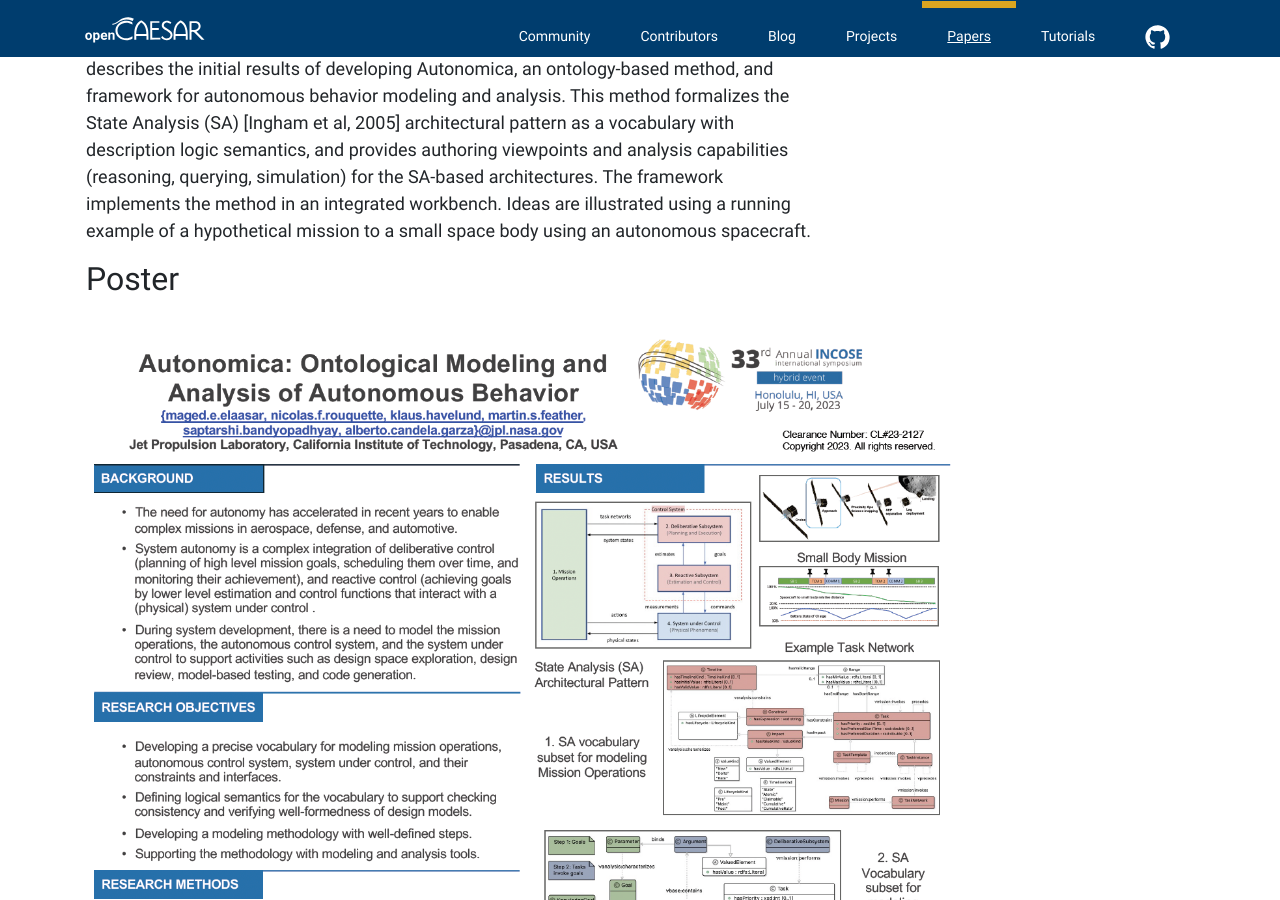
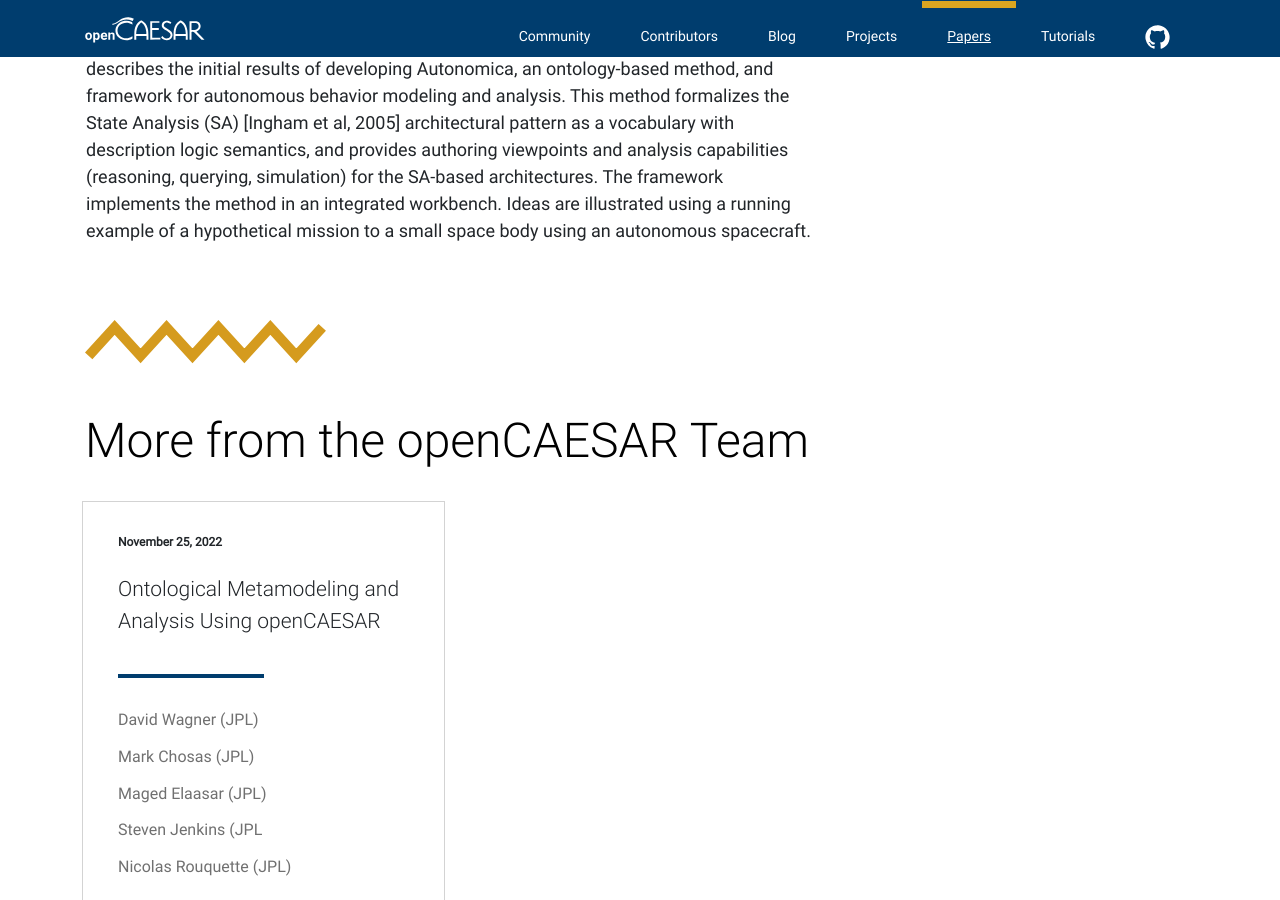
Before and after one commit to opencaesar/opencaesar.github.io, a Jekyll site: the page built from _papers/2023-07-20-Autonomica-Ontological-Modeling-and-Analysis-of-Autonomous-Behavior.md, in a window 1280 px wide and 900 px high, scrolled down 979 px. Built offline with Jekyll 4.4.1, drawn with Linux system fonts in a browser that asks for light colours; nearby versions of some CDN libraries.

Commit message:
remove poster

```diff
--- a/_papers/2023-07-20-Autonomica-Ontological-Modeling-and-Analysis-of-Autonomous-Behavior.md
+++ b/_papers/2023-07-20-Autonomica-Ontological-Modeling-and-Analysis-of-Autonomous-Behavior.md
@@ -13,7 +13,3 @@ image:
 
 ## Abstract
 Model-based system autonomy is a complex integration of planning of low-level command sequences from high-level goals, and execution of such command sequences to control a system. The need for autonomy has accelerated in recent years to meet the demand for more complex missions in domains like automotive, space, and defense. During system development, an understanding of the complex relationship between system autonomy and the physical environment (including hardware) is critical to support trade studies, developing concepts of operations, characterizing risk, and performing testing. This paper describes the initial results of developing Autonomica, an ontology-based method, and framework for autonomous behavior modeling and analysis. This method formalizes the State Analysis (SA) [Ingham et al, 2005] architectural pattern as a vocabulary with description logic semantics, and provides authoring viewpoints and analysis capabilities (reasoning, querying, simulation) for the SA-based architectures. The framework implements the method in an integrated workbench. Ideas are illustrated using a running example of a hypothetical mission to a small space body using an autonomous spacecraft.
-
-## Poster
-
-![INCOSE IS 2023 Poster](/assets/img/incose-is-2023/autonomica-poster.png)
```
